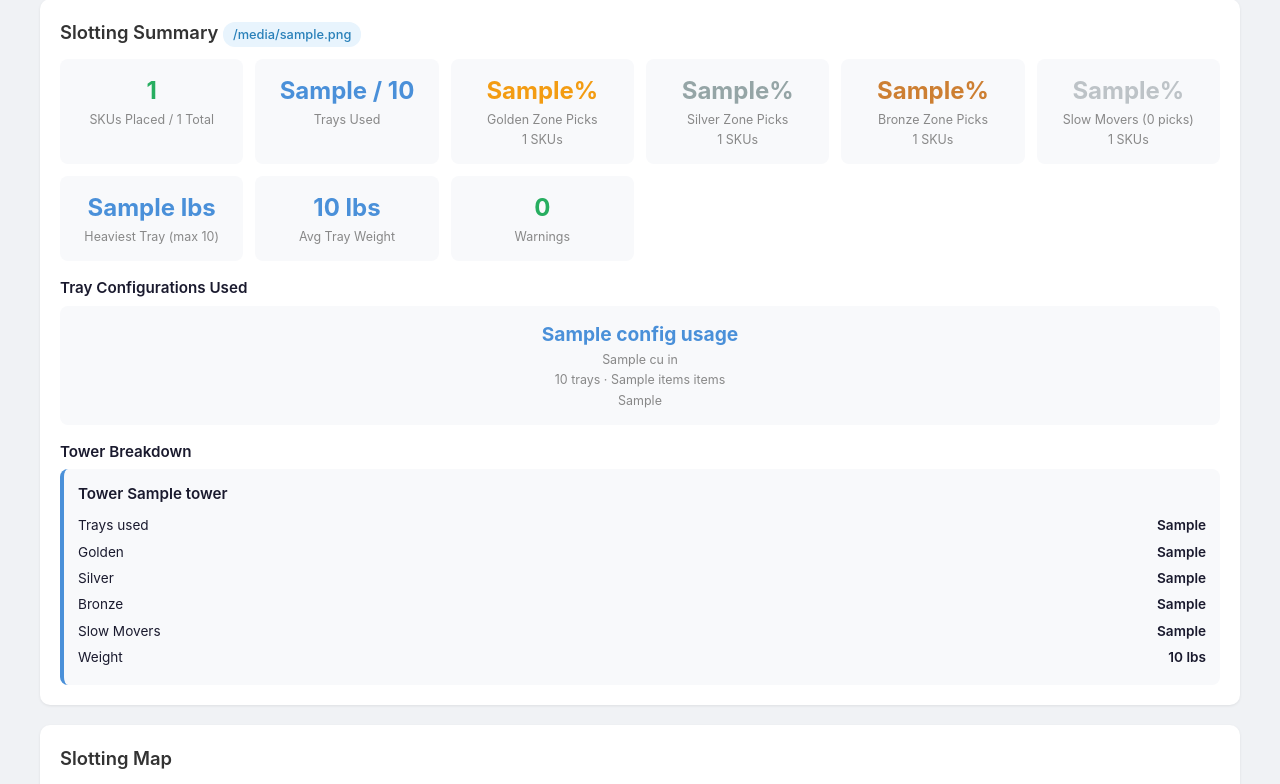
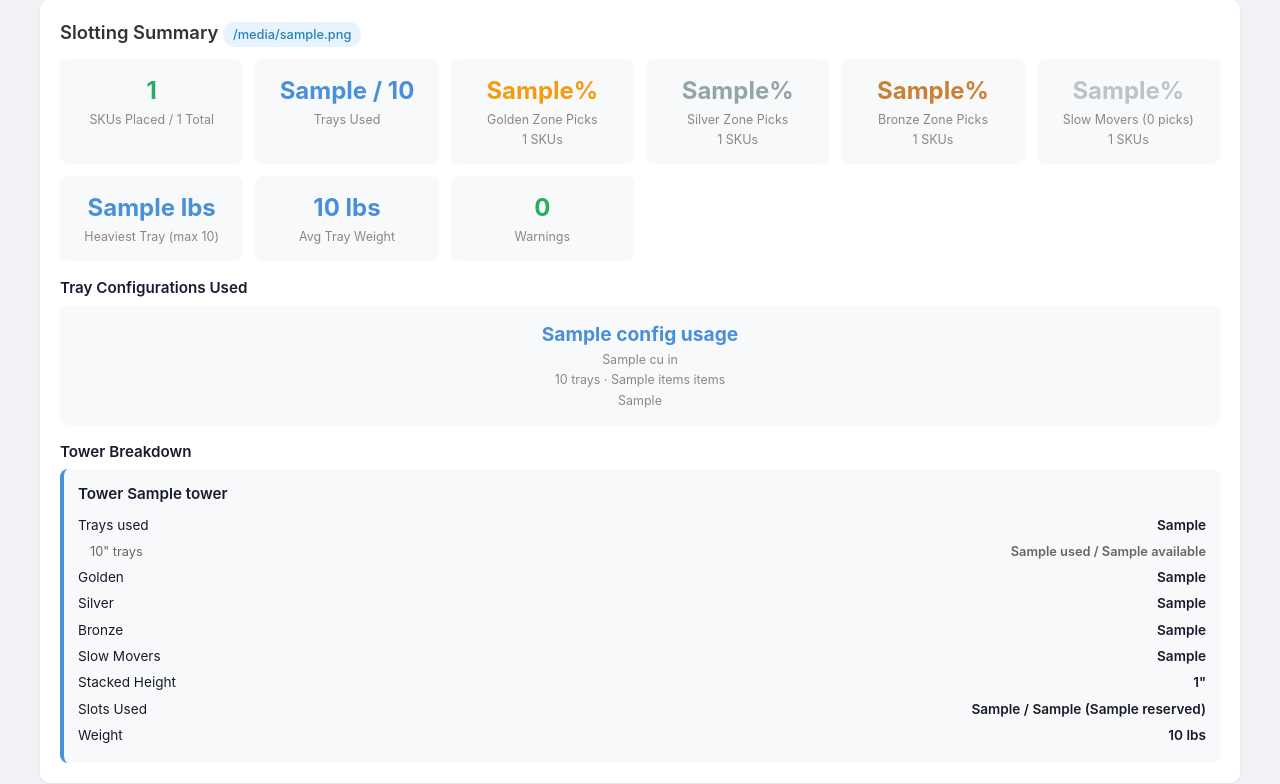
Before and after one commit to dennywjohnson/vlm-slotting, a Flask app: template templates/index.html in a window 1280 px wide. Shown: the part 328-1112 px from the top of the page. Run offline with Flask 3, Linux system fonts and the light colour scheme; the template is opened without the code that fills it: most values are stand-ins (such as "Sample title", 1, 10 or a date in 2020).

Commit message:
Add height-aware tray inventory with computed slots and tower height
- Add physical tray inventory by height (2"/4"/6"/8") to config with
  left+right side counts (default: 32x2", 32x4", 0x6", 0x8")
- Add slots-per-tray-height constants (9/17/49/65) to config
- Make trays_per_tower, slots_per_tower, and tower height all computed
  readonly fields that chain from tray inventory changes
- Rewrite assign_physical_trays() to allocate from height-specific pools
  instead of a single shared pool
- Add per-height tray utilization (used/available) to tower breakdown
- Live JS recalculation in config panel for all derived values

Co-Authored-By: Claude Opus 4.6 <noreply@anthropic.com>

```diff
--- a/app.py
+++ b/app.py
@@ -58,7 +58,19 @@ latest_results = {
 CONFIG_FIELDS_PRE = [
     {"key": "zone",              "label": "Zone Label (1 char)",        "type": "str",   "group": "Machine Layout"},
     {"key": "num_towers",        "label": "Number of Towers",           "type": "int",   "group": "Machine Layout"},
-    {"key": "trays_per_tower",   "label": "Trays per Tower",            "type": "int",   "group": "Machine Layout"},
+    {"key": "trays_per_tower",   "label": "Trays per Tower (total)",    "type": "readonly", "group": "Machine Layout"},
+    {"key": "slots_per_tower",   "label": "Slots per Tower (total)",    "type": "readonly", "group": "Machine Layout"},
+    {"key": "slot_spacing",      "label": "Slot Spacing (in)",          "type": "float", "group": "Machine Layout"},
+    {"key": "reserved_slots",    "label": "Reserved Slots",             "type": "int",   "group": "Machine Layout"},
+    {"key": "tower_height_display", "label": "Total Tower Height",    "type": "readonly", "group": "Machine Layout"},
+    {"key": "trays_2in",         "label": "2\" Trays per Tower",        "type": "int",   "group": "Tray Inventory"},
+    {"key": "slots_per_2in_tray","label": "Slots per 2\" Tray",        "type": "int",   "group": "Tray Inventory"},
+    {"key": "trays_4in",         "label": "4\" Trays per Tower",        "type": "int",   "group": "Tray Inventory"},
+    {"key": "slots_per_4in_tray","label": "Slots per 4\" Tray",        "type": "int",   "group": "Tray Inventory"},
+    {"key": "trays_6in",         "label": "6\" Trays per Tower",        "type": "int",   "group": "Tray Inventory"},
+    {"key": "slots_per_6in_tray","label": "Slots per 6\" Tray",        "type": "int",   "group": "Tray Inventory"},
+    {"key": "trays_8in",         "label": "8\" Trays per Tower",        "type": "int",   "group": "Tray Inventory"},
+    {"key": "slots_per_8in_tray","label": "Slots per 8\" Tray",        "type": "int",   "group": "Tray Inventory"},
     {"key": "tray_width",        "label": "Tray Width (in)",            "type": "float", "group": "Tray Dimensions"},
     {"key": "tray_depth",        "label": "Tray Depth (in)",            "type": "float", "group": "Tray Dimensions"},
     {"key": "tray_max_weight",   "label": "Max Weight per Tray (lbs)",  "type": "float", "group": "Tray Dimensions"},
@@ -107,8 +119,10 @@ def parse_config_from_form(form) -> dict:
     """
     cfg = latest_results["config"].copy()
 
-    # Parse base fields
+    # Parse base fields (skip readonly computed fields)
     for field in CONFIG_FIELDS_PRE + CONFIG_FIELDS_POST:
+        if field["type"] == "readonly":
+            continue
         _parse_field(cfg, field["key"], field["type"], form.get(field["key"]))
 
     # Parse dynamic tray configs
@@ -140,6 +154,30 @@ def parse_config_from_form(form) -> dict:
 # ROUTES
 # --------------------------------------------------------------------------
 
+def _compute_derived_config(cfg):
+    """Compute all derived config values from tray inventory."""
+    # Total trays per tower
+    cfg["trays_per_tower"] = (
+        cfg.get("trays_2in", 0) + cfg.get("trays_4in", 0) +
+        cfg.get("trays_6in", 0) + cfg.get("trays_8in", 0)
+    )
+    # Total slots per tower (tray count × slots per tray for each height)
+    cfg["slots_per_tower"] = (
+        cfg.get("trays_2in", 0) * cfg.get("slots_per_2in_tray", 9) +
+        cfg.get("trays_4in", 0) * cfg.get("slots_per_4in_tray", 17) +
+        cfg.get("trays_6in", 0) * cfg.get("slots_per_6in_tray", 49) +
+        cfg.get("trays_8in", 0) * cfg.get("slots_per_8in_tray", 65)
+    )
+    # Tower height from slots × spacing
+    total_inches = cfg["slots_per_tower"] * cfg["slot_spacing"]
+    feet = int(total_inches // 12)
+    inches = round(total_inches % 12, 1)
+    if inches == 0:
+        cfg["tower_height_display"] = f"{feet}' 0\""
+    else:
+        cfg["tower_height_display"] = f"{feet}' {inches}\""
+
+
 @app.route("/")
 def index():
     """
@@ -147,6 +185,7 @@ def index():
     the latest slotting results with summary stats.
     """
     cfg = latest_results["config"]
+    _compute_derived_config(cfg)
     return render_template(
         "index.html",
         rows=latest_results["rows"],
@@ -195,6 +234,9 @@ def run():
     if cfg["bronze_zone_pct"] <= cfg["silver_zone_pct"]:
         flash("Bronze Zone % must be greater than Silver Zone %.", "error")
         return redirect(url_for("index"))
+
+    # Compute derived config values (trays_per_tower, slots_per_tower, tower height)
+    _compute_derived_config(cfg)
 
     # Save config for next page load (so the form remembers your values)
     latest_results["config"] = cfg
--- a/templates/index.html
+++ b/templates/index.html
@@ -364,7 +364,10 @@
             {% endif %}
             <div class="config-field">
               <label for="{{ field.key }}">{{ field.label }}</label>
-              {% if field.type == 'str' %}
+              {% if field.type == 'readonly' %}
+              <input type="text" id="{{ field.key }}" value="{{ config[field.key] }}"
+                     readonly style="background: #e9ecef; border-color: #ddd; font-weight: 600;">
+              {% elif field.type == 'str' %}
               <input type="text" id="{{ field.key }}" name="{{ field.key }}"
                      value="{{ config[field.key] }}" maxlength="1"
                      style="text-transform: uppercase; width: 60px;">
@@ -538,10 +541,18 @@
         <div class="tower-card">
           <h3>Tower {{ t.tower }}</h3>
           <div class="tower-stat"><span>Trays used</span><span>{{ t.trays_used }}</span></div>
+          {% for inv in t.tray_inventory %}
+          <div class="tower-stat" style="padding-left: 12px; font-size: 0.8rem; color: #666;">
+            <span>{{ inv.height }}" trays</span>
+            <span>{{ inv.used }} / {{ inv.available }}</span>
+          </div>
+          {% endfor %}
           <div class="tower-stat"><span>Golden</span><span>{{ t.golden_items }}</span></div>
           <div class="tower-stat"><span>Silver</span><span>{{ t.silver_items }}</span></div>
           <div class="tower-stat"><span>Bronze</span><span>{{ t.bronze_items }}</span></div>
           <div class="tower-stat"><span>Slow Movers</span><span>{{ t.slow_mover_items }}</span></div>
+          <div class="tower-stat"><span>Stacked Height</span><span>{{ t.total_height }}"</span></div>
+          <div class="tower-stat"><span>Slots Used</span><span>{{ t.slots_used }} / {{ t.slots_available }} ({{ t.reserved_slots }} reserved)</span></div>
           <div class="tower-stat"><span>Weight</span><span>{{ t.weight }} lbs</span></div>
         </div>
         {% endfor %}
@@ -781,13 +792,51 @@
       updateVolumes();
     }
 
+    // ===== LIVE DERIVED CALCULATIONS =====
+    // Chain: tray inventory → trays_per_tower, slots_per_tower → tower_height
+    function updateDerivedConfig() {
+      const t2 = parseInt(document.getElementById("trays_2in")?.value) || 0;
+      const t4 = parseInt(document.getElementById("trays_4in")?.value) || 0;
+      const t6 = parseInt(document.getElementById("trays_6in")?.value) || 0;
+      const t8 = parseInt(document.getElementById("trays_8in")?.value) || 0;
+      const s2 = parseInt(document.getElementById("slots_per_2in_tray")?.value) || 0;
+      const s4 = parseInt(document.getElementById("slots_per_4in_tray")?.value) || 0;
+      const s6 = parseInt(document.getElementById("slots_per_6in_tray")?.value) || 0;
+      const s8 = parseInt(document.getElementById("slots_per_8in_tray")?.value) || 0;
+      const spacing = parseFloat(document.getElementById("slot_spacing")?.value) || 0;
+
+      // Trays per tower = sum of all height inventories
+      const traysEl = document.getElementById("trays_per_tower");
+      if (traysEl) traysEl.value = t2 + t4 + t6 + t8;
+
+      // Slots per tower = sum of (tray count × slots per tray) for each height
+      const totalSlots = (t2 * s2) + (t4 * s4) + (t6 * s6) + (t8 * s8);
+      const slotsEl = document.getElementById("slots_per_tower");
+      if (slotsEl) slotsEl.value = totalSlots;
+
+      // Tower height = total slots × slot spacing
+      const totalInches = totalSlots * spacing;
+      const feet = Math.floor(totalInches / 12);
+      const inches = Math.round((totalInches % 12) * 10) / 10;
+      const heightEl = document.getElementById("tower_height_display");
+      if (heightEl) heightEl.value = inches === 0 ? `${feet}' 0"` : `${feet}' ${inches}"`;
+    }
+
     // ===== INIT: attach listeners to existing sections + global fields =====
     document.querySelectorAll(".tray-config-section").forEach(attachVolumeListeners);
     ["tray_width", "tray_depth", "divider_width"].forEach(id => {
       const el = document.getElementById(id);
       if (el) el.addEventListener("input", updateVolumes);
     });
+    // Tray inventory fields, slots-per-tray fields, and slot spacing all trigger recalc
+    ["trays_2in", "trays_4in", "trays_6in", "trays_8in",
+     "slots_per_2in_tray", "slots_per_4in_tray", "slots_per_6in_tray", "slots_per_8in_tray",
+     "slot_spacing"].forEach(id => {
+      const el = document.getElementById(id);
+      if (el) el.addEventListener("input", updateDerivedConfig);
+    });
     updateVolumes();
+    updateDerivedConfig();
 
     {% if rows %}
     // ===== ROW DATA (from Jinja) =====
```
Also changed, not shown: slotting.py (+113 -35 lines).
